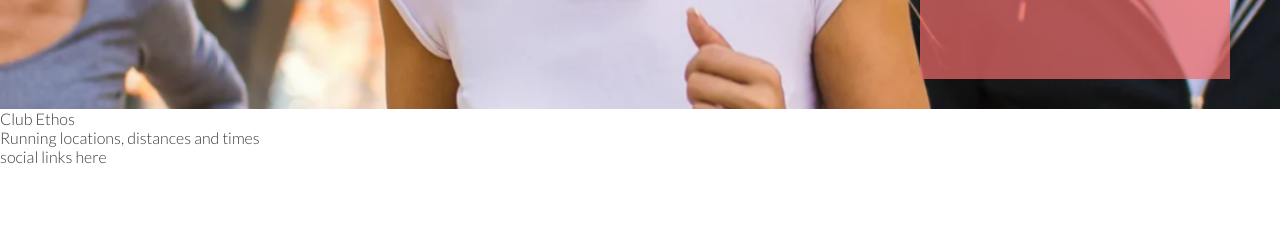
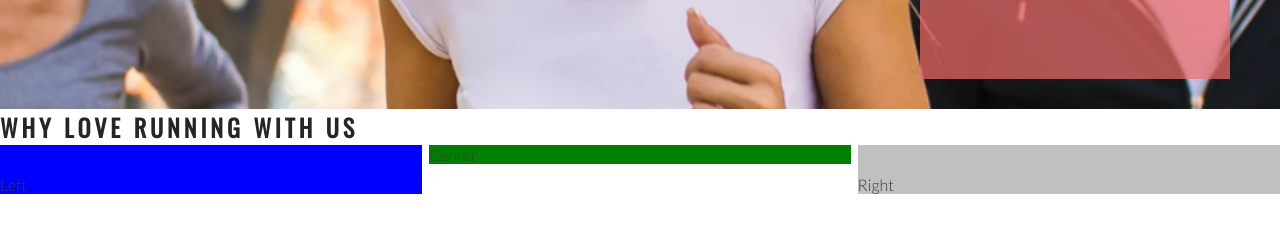
Before and after one commit to Faris-07/love-running, a plain HTML site: page index.html in a window 1280 px wide. Shown: the part 566-800 px from the top of the page. Drawn offline with nearby package versions, Linux system fonts and the light colour scheme.

Commit message:
Add club ethos main structure

```diff
--- a/assets/css/style.css
+++ b/assets/css/style.css
@@ -22,6 +22,7 @@ h1, h2 {
 #logo {
     float: left;
     font-size: 280%;
+    margin-left: 30px;
 }
 
 #menu {
@@ -102,3 +103,27 @@ h1, h2 {
 
     position: absolute;
 }
+
+#club-ethos {
+    height: 600px;
+}
+
+#left-about {
+    padding-top: 30px;
+    width: 33%;
+    float: left;
+    background-color: blue;
+}
+
+#right-about {
+    padding-top: 30px;
+    width: 33%;
+    float: right;
+    background-color: silver;
+}
+
+#center-about {
+    width: 33%;
+    margin: 0 auto;
+    background-color: green;
+}
--- a/index.html
+++ b/index.html
@@ -29,8 +29,11 @@
             <h3>Dublin Docklands & Pheonix Park</h3>
         </div>
     </section>
-    <section>
-        Club Ethos
+    <section id="club-ethos">
+        <h1>Why love running with us</h1>
+        <div id="left-about">Left</div>
+        <div id="right-about">Right</div>
+        <div id="center-about">Center</div>
     </section>
     <section>
         Running locations, distances and times
```
